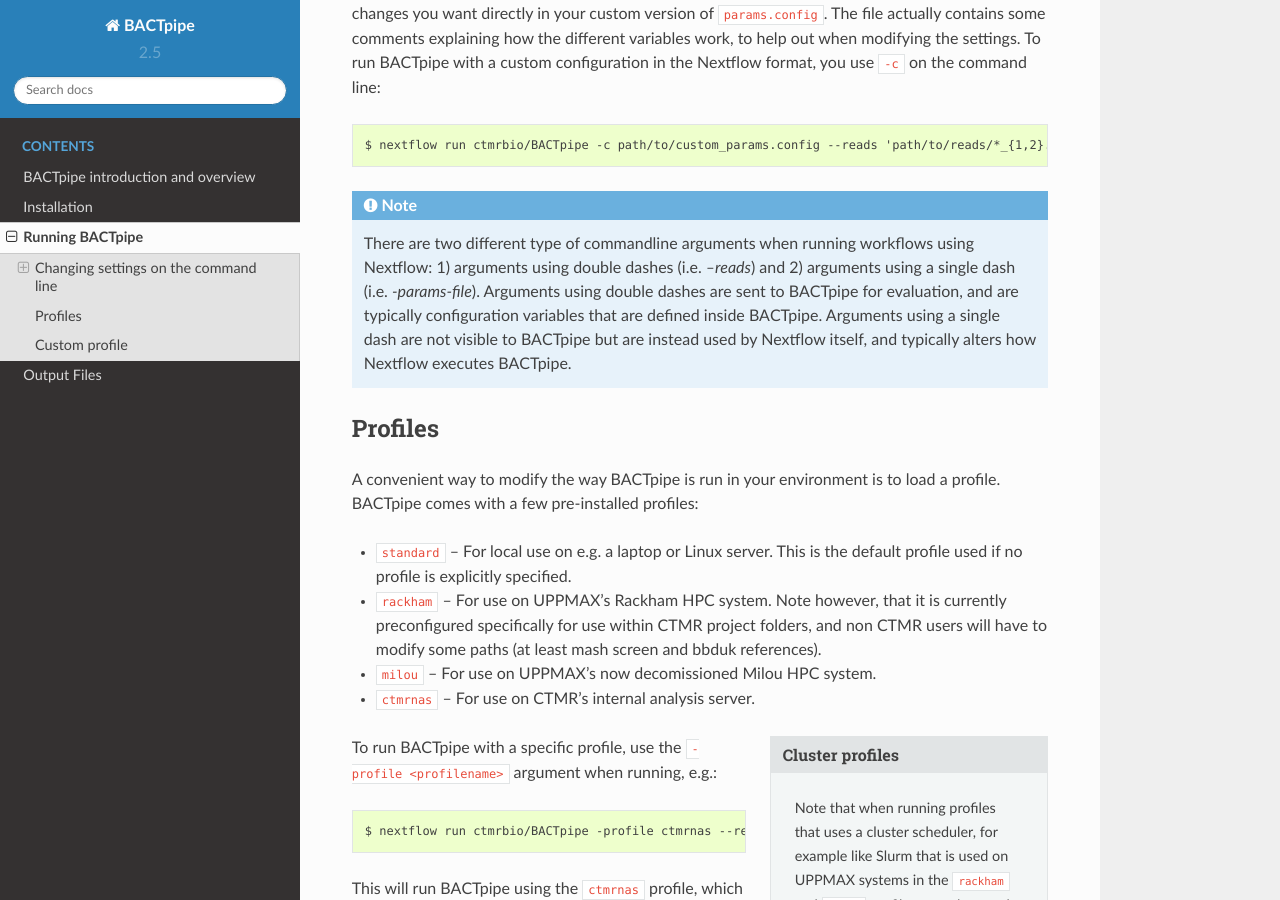
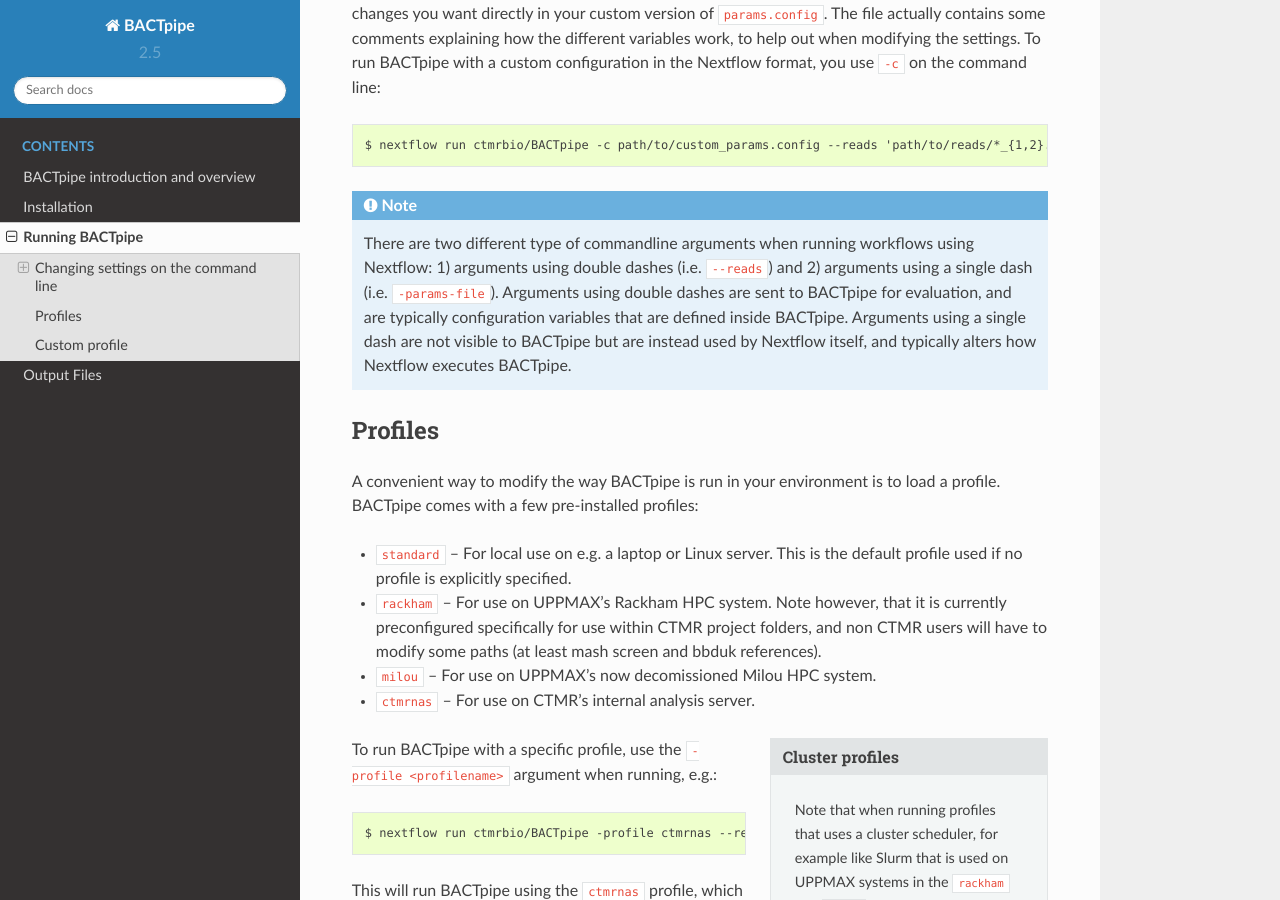
Before and after one commit to ctmrbio/BACTpipe, a Sphinx documentation site: the page built from docs/source/running.rst, in a window 1280 px wide and 900 px high, scrolled down 2349 px. Built offline with Sphinx 7.4.7 and the Read the Docs theme 2.0.0, drawn with Linux system fonts in a browser that asks for light colours.

Commit message:
Fix typo

```diff
--- a/docs/source/running.rst
+++ b/docs/source/running.rst
@@ -117,8 +117,8 @@
 .. note::
 
     There are two different type of commandline arguments when running workflows
-    using Nextflow: 1) arguments using double dashes (i.e. `--reads`) and 2)
-    arguments using a single dash (i.e. `-params-file`). Arguments using double
+    using Nextflow: 1) arguments using double dashes (i.e. ``--reads``) and 2)
+    arguments using a single dash (i.e. ``-params-file``). Arguments using double
     dashes are sent to BACTpipe for evaluation, and are typically configuration
     variables that are defined inside BACTpipe. Arguments using a single dash
     are not visible to BACTpipe but are instead used by Nextflow itself, and
```
